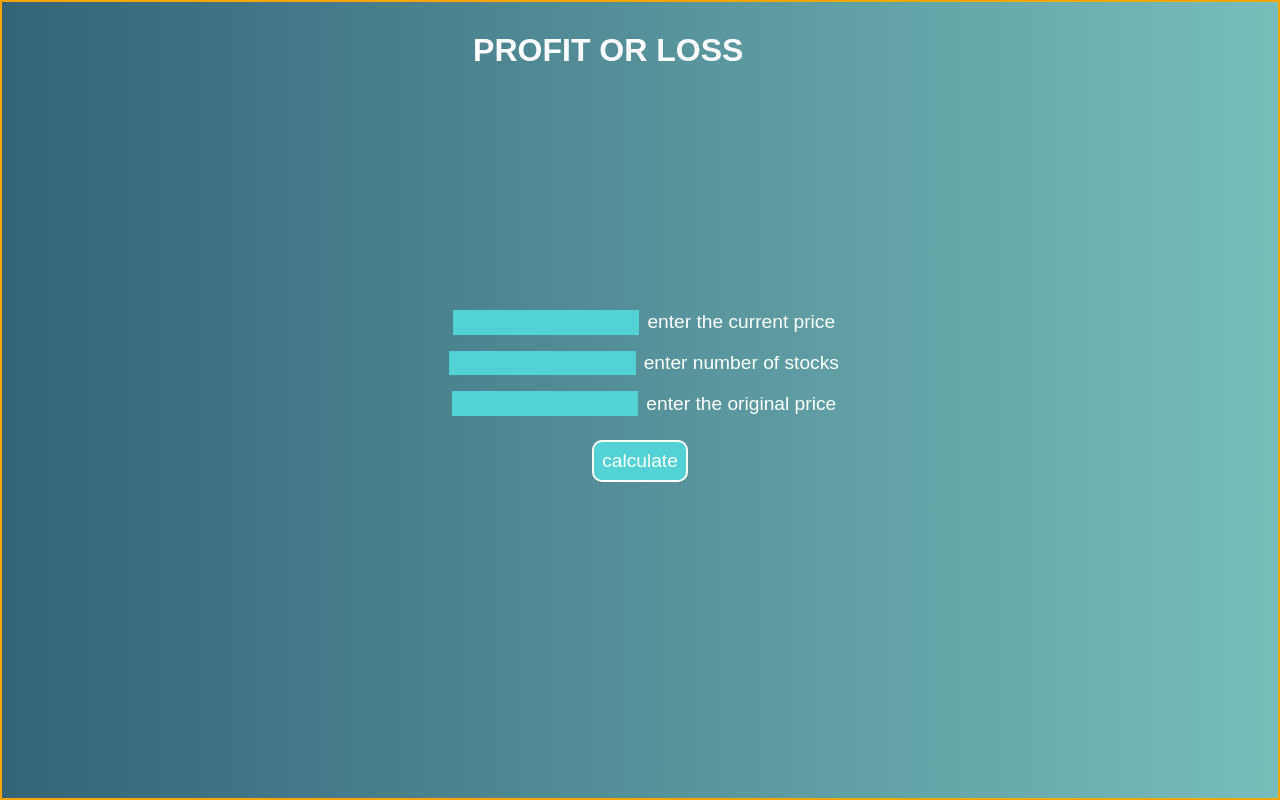
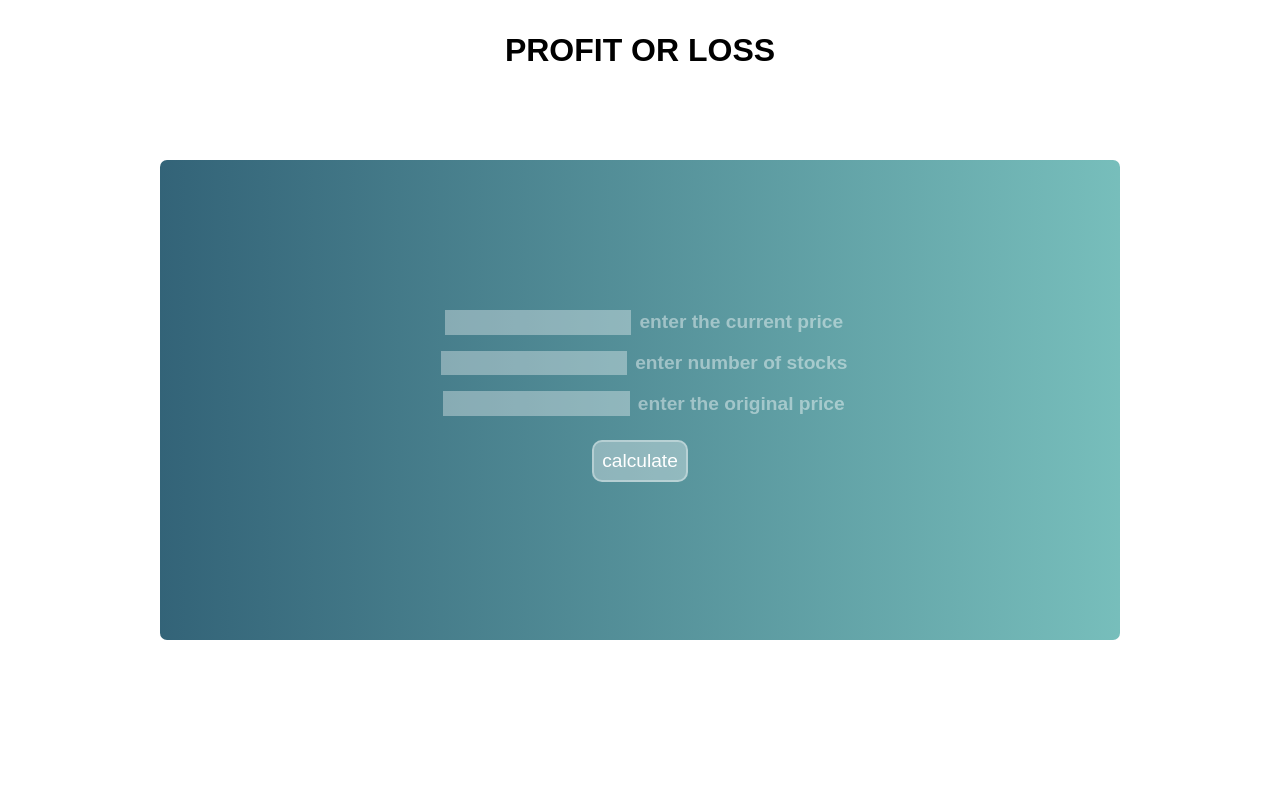
Before and after one commit to jay-rajput30/profitorloss, a React (Create React App) app: page / in a window 1280 px wide. Built offline with nearby package versions, Linux system fonts and the light colour scheme.

Commit message:
style: added theme

```diff
--- a/src/App.js
+++ b/src/App.js
@@ -2,31 +2,37 @@ import React, { useState } from "react";
 import "./styles.css";
 
 export default function App() {
-  let [current, setCurrent] = useState();
-  let [total, setTotal] = useState();
-  let [original, setOriginal] = useState();
+  let [current, setCurrent] = useState(0);
+  let [count, setCount] = useState(0);
+  let [total, setTotal] = useState(0);
+  let [original, setOriginal] = useState(0);
   let [result, setResult] = useState();
+  let [outcome, setOutcome] = useState("");
 
   function currentPriceHandler(e) {
     // console.log(e.target.value);
     setCurrent(e.target.value);
     console.log(current);
   }
-  function stockAmountHandler(e) {
-    let amount = e.target.value * current;
-    setTotal(amount);
+  function stockCountHandler(e) {
+    setCount(e.target.value);
+    let currentAmount = e.target.value * current;
+    setTotal(currentAmount);
   }
   function originalPriceHandler(e) {
-    setOriginal(e.target.value);
+    setOriginal(e.target.value * count);
+    console.log(original);
   }
 
   function calculateResult() {
-    if (total > original) {
+    if (total >= original) {
       setResult(
         `You made a profit of Rs. ${total - original}...congratulations!`
       );
+      setOutcome("profit");
     } else {
       setResult(`Oh no...you are in a loss of Rs. ${original - total}`);
+      setOutcome("loss");
     }
   }
   return (
@@ -35,7 +41,7 @@ export default function App() {
         <h1>profit or loss</h1>
       </header>
 
-      <main className={current * total > original ? "profit" : "loss"}>
+      <main className={outcome}>
         <div class="stock-values">
           <div class="input-field">
             <input
@@ -48,7 +54,7 @@ export default function App() {
           </div>
           <div class="input-field">
             <input
-              onChange={stockAmountHandler}
+              onChange={stockCountHandler}
               type="number"
               class="count"
               id="count"
--- a/src/styles.css
+++ b/src/styles.css
@@ -1,20 +1,47 @@
 .App {
   display: flex;
+  flex-direction: column;
   justify-content: center;
   align-items: center;
   font-family: sans-serif;
   text-align: center;
   height: 100vh;
-  border: 2px solid orange;
+  /* border: 2px solid orange; */
   width: 100vw;
+  color: black;
+}
+
+header {
+  position: fixed;
+  top: 0;
+  display: grid;
+  place-items: center;
+}
+main {
+  display: flex;
+  font-weight: 700;
+  flex-direction: column;
+  justify-content: center;
+  align-items: center;
+  color: rgba(255, 255, 255, 0.438);
   background-image: linear-gradient(to left, #8cdad0, #26526b, #041782);
+  background-size: 300%;
+  background-position: left;
+  animation: bg-animation 10s infinite alternate;
+  padding: 2rem;
+  height: 60%;
+  width: 75%;
+  border-radius: 7px;
+}
+main.profit {
+  background-image: linear-gradient(to left, #099220, #5abb6a, #80a587);
   background-size: 300%;
   background-position: left;
   animation: bg-animation 10s infinite alternate;
 }
 
-.App:has main.profit {
-  background-image: linear-gradient(to left, #da958c, #da958c, #da958c);
+main.loss {
+  background-image: linear-gradient(to left, #bc0c0c, #d87070, #e2b8b2);
   background-size: 300%;
   background-position: left;
   animation: bg-animation 10s infinite alternate;
@@ -43,7 +70,7 @@ body {
 
 h1 {
   text-transform: uppercase;
-  position: fixed;
+
   top: 0;
   padding: 2rem;
 }
@@ -62,7 +89,7 @@ label {
 input[type] {
   /* position: absolute; */
   margin: 0.5rem;
-  background-color: rgb(83, 210, 214);
+  background-color: rgba(255, 255, 255, 0.348);
   outline: none;
   border: 0;
   text-align: center;
@@ -91,14 +118,19 @@ button {
   font-size: 1.2rem;
   padding: 0.5rem;
   outline: none;
-  background-color: rgb(83, 210, 214);
+  background-color: rgba(255, 255, 255, 0.348);
   color: white;
   font-family: inherit;
-  border: 2px solid white;
+  border: 2px solid rgba(255, 255, 255, 0.348);
   border-radius: 10px;
+  transition: transform 0.3s linear;
 }
 
+button:active {
+  transform: scale(0.96);
+}
 h4 {
   text-transform: uppercase;
   font-size: 1.3rem;
+  width: 100%;
 }
```
